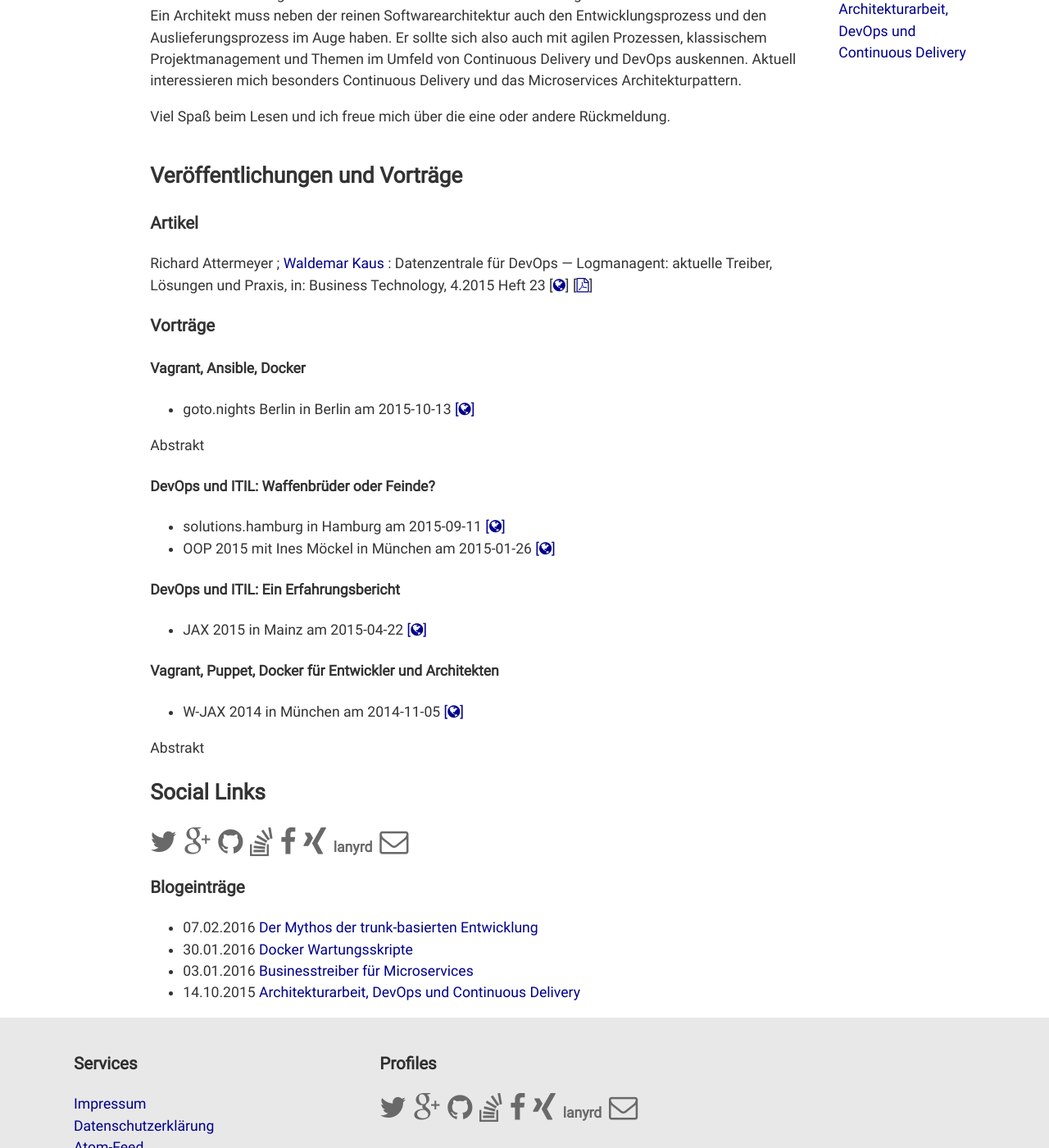
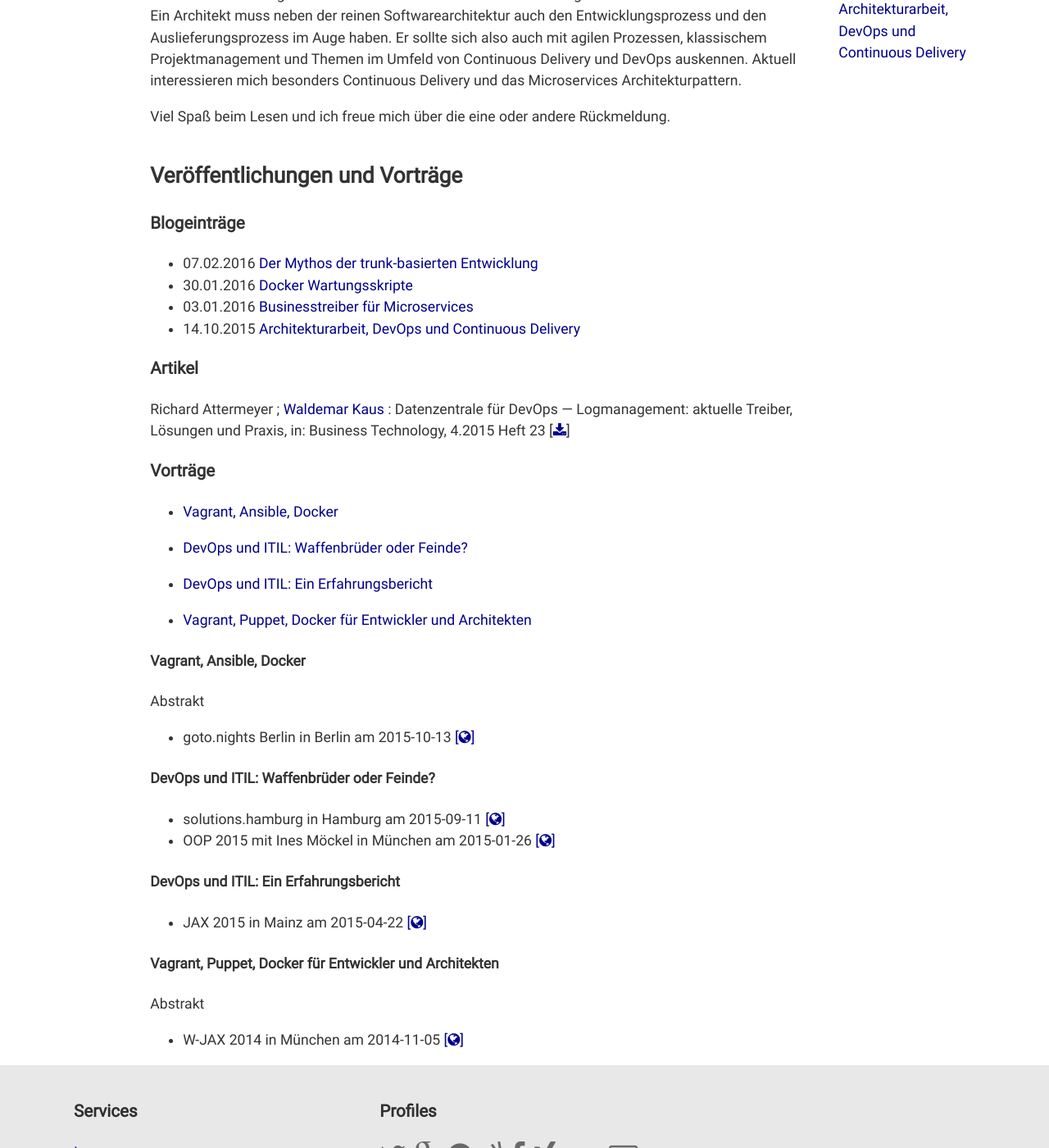
Before and after one commit to rattermeyer/rattermeyer.github.com, a Jekyll site: the page built from _authors/richard.attermeyer.md, in a window 1280 px wide and 1400 px high, scrolled down 471 px. Shown: the whole window at 82% size. Built offline with Jekyll 4.4.1, drawn with Linux system fonts in a browser that asks for light colours; some web fonts are replaced; comment, search, counter and statistics services are not loaded.

Commit message:
changes to author page

```diff
--- a/_authors/richard.attermeyer.md
+++ b/_authors/richard.attermeyer.md
@@ -47,13 +47,13 @@ social:
 articles:
   -
     title: "Datenzentrale für DevOps"
-    description: "Logmanagent: aktuelle Treiber, Lösungen und Praxis"
+    description: "Logmanagement: aktuelle Treiber, Lösungen und Praxis"
     magazine: "Business Technology"
     coauthors:
       - "waldemar.kaus"
     year: "2015"
     edition: "4.2015 Heft 23"
-    link: "http://test"
+#    link: "http://test"
     file: "article.pdf"
 talks:
   -
--- a/_layouts/author.html
+++ b/_layouts/author.html
@@ -11,6 +11,17 @@ layout: default
  	</div>
 	<div class="col-12-12">
 	<h2>Veröffentlichungen und Vorträge</h2>
+	<h3>Blogeinträge</h3>
+	<ul>
+	{% for post in site.posts %}
+		{% for author in post.authors %}
+			{% if author == page.username %}
+				 <li><time datetime="{{ post.date | date_to_xmlschema }}">{{ post.date | date: "%d.%m.%Y" }}</time> <a href="{{ post.url }}">{{ post.title }}</a></li>
+			{% endif %}
+		{% endfor %}
+	{% endfor %}
+	</ul>
+
 	<h3>Artikel</h3>
 	{% for article in page.articles %}
 	{{ page.name }}
@@ -24,12 +35,24 @@ layout: default
 	[<a href="{{article.link}}"><i class="fa fa-globe"></i></a>]
 	{% endif %}
 	{% if article.file %}
-	[<a href="{{site.baseurl}}/files/publications/{{article.file}}"><i class="fa fa-file-pdf-o"></i></a>]
+	[<a href="{{site.baseurl}}/files/publications/{{article.file}}"><i class="fa fa-download"></i></a>]
 	{% endif %}
 	{% endfor %}
+
 	<h3>Vorträge</h3>
 	{% for talk in page.talks %}
-	<h4>{{talk.title}}</h4>
+	<ul>
+		<li><a href="#{{talk.title | urlencode }}">{{talk.title}}</a></li>
+	</ul>
+  {%endfor %}
+	{% for talk in page.talks %}
+	<h4 id="{{talk.title | urlencode }}">{{talk.title}}</h4>
+	{% if talk.description %}
+	<details>
+		<summary>Abstrakt</summary>
+	  <p>{{talk.description}}</p>
+  </details>
+	{% endif %}
 	<ul>
 		{% for conference in talk.conferences %}
 			<li>{{conference.title}}
@@ -39,18 +62,13 @@ layout: default
 			<a href="{{conference.link}}">[<i class="fa fa-globe"></i>]</a>
 			{% endif %}
 			{% if conference.file %}
-			<a href="{{conference.file}}">[<i class="fa fa-file-o"></i>]</a>
+			<a href="{{conference.file}}">[<i class="fa fa-download"></i>]</a>
 			{% endif %}
 		</li>
 		{% endfor %}
 	</ul>
-	{% if talk.description %}
-	<details>
-		<summary>Abstrakt</summary>
-	  <p>{{talk.description}}</p>
-  </details>
-	{% endif %}
 	{% endfor %}
+  {% comment %}
 	<h2>Social Links</h2>
 	<div class="grid">
 	  <div class="col-1-1">
@@ -61,15 +79,6 @@ layout: default
 	    </ul>
 	  </div>
 	</div>
-	<h3>Blogeinträge</h3>
-	<ul>
-	{% for post in site.posts %}
-		{% for author in post.authors %}
-			{% if author == page.username %}
-			   <li><time datetime="{{ post.date | date_to_xmlschema }}">{{ post.date | date: "%d.%m.%Y" }}</time> <a href="{{ post.url }}">{{ post.title }}</a></li>
-			{% endif %}
-		{% endfor %}
-	{% endfor %}
-	</ul>
+	{% endcomment %}
 </div>
 </div>
```
